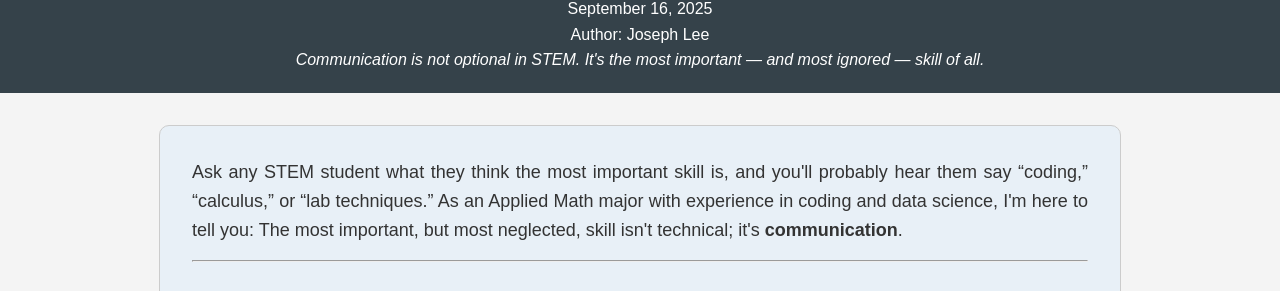
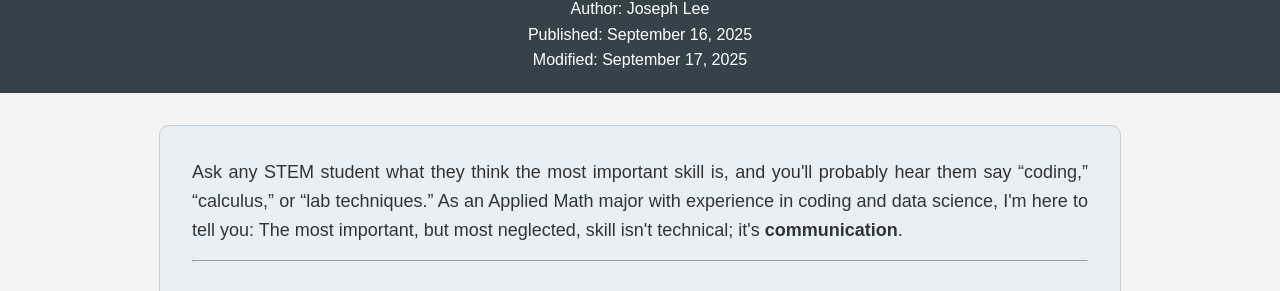
Before and after one commit to jo2eph/blog, a plain HTML site: page posts/2025_09_communication_skill/index.html in a window 1280 px wide. Shown: the part 75-366 px from the top of the page. Drawn offline with nearby package versions, Linux system fonts and the light colour scheme.

Commit message:
Modify 9/16/2025 communication post

```diff
--- a/posts/2025_09_communication_skill/index.html
+++ b/posts/2025_09_communication_skill/index.html
@@ -21,6 +21,9 @@
     <link href="https://cdnjs.cloudflare.com/ajax/libs/font-awesome/4.7.0/css/font-awesome.min.css" rel="stylesheet">
 </head>
 <body>
+    <nav>
+
+    </nav>
 
     <header>
         <h1 id="title">
@@ -28,18 +31,14 @@
         </h1>
 
         <div>
-            <p>September 16, 2025</p>
             <p>Author: Joseph Lee</p>
-            <p>
-                <i>
-                    Communication is not optional in STEM.
-                    It's the most important — and most ignored — skill of all.
-                </i>
-            </p>
+            <p>Published: September 16, 2025</p>
+            <p>Modified: September 17, 2025</p>
         </div>
     </header>
 
     <main>
+        <article>
             <section id="introduction">
                 <p>
                     Ask any STEM student what they think the most important skill is, and you'll probably hear them say
@@ -411,7 +410,7 @@
                     And that, my fellow STEM nerds, is the most important — and most ignored — skill of all.
                 </p>
             </section>
-
+        </article>
     </main>
 
     <footer>
--- a/posts/2025_09_communication_skill/style.css
+++ b/posts/2025_09_communication_skill/style.css
@@ -1,3 +1,7 @@
+html {
+    background-color: rgb(44, 44, 44);
+}
+
 main {
     background-color: rgb(232, 240, 247);
     border: 1px solid #ccc;
@@ -18,7 +22,7 @@ main h2 {
     margin-top: 32px;
 }
 main h3 {
-    color: #404ca4;
+    color: #2a3586;
     font-size: 24px;
     margin-bottom: 16px;
     margin-top: 32px;
```
Also changed, not shown: posts/2025_09_reflection_on_uchicago_writing/index.html (added), 1 other file. Lines whose indentation alone changed are shown as unchanged.
